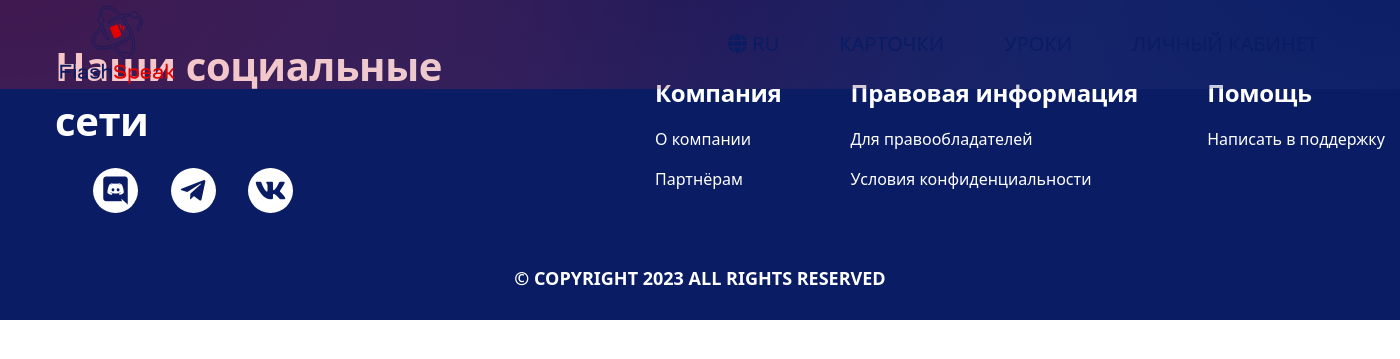
After one commit to Kickermax/flashspeak_website, a Django app: template templates/base_page.html in a window 1400 px wide. The commit adds this page. Shown: the top 359 px of the page. Run offline with Django 4.2, Linux system fonts and the light colour scheme; the template is opened without the code that fills it, so the values that code supplies are empty; parts of the project's set-up code (start-up, migrations or seed data) failed here and were passed over.

Commit message:
create base page

```diff
--- a/flashspeak/urls.py
+++ b/flashspeak/urls.py
@@ -20,5 +20,6 @@ from . import views
 
 urlpatterns = [
     path('admin/', admin.site.urls),
-    path('', views.landing_page, name='landing_page')
+    path('', views.landing_page, name='landing_page'),
+    path('cards', views.cards, name='cards')
 ]
--- a/flashspeak/views.py
+++ b/flashspeak/views.py
@@ -3,3 +3,7 @@ from django.shortcuts import render
 
 def landing_page(request):
     return render(request, 'landing_page.html')
+
+
+def cards(request):
+    return render(request, 'cards.html')
--- a/static/css/styles.css
+++ b/static/css/styles.css
@@ -571,6 +571,7 @@ input[type="checkbox"] {
 
 .nav-link {
     display: block;
+    font-size: 20px;
     padding-top: 0.625rem;
     padding-bottom: 0.75rem;
     color: #0A1D64;
@@ -1131,6 +1132,14 @@ a:hover.back-to-top {
         padding-top: 1.75rem;
     }
 
+    .base_navbar {
+        background-color: transparent;
+        flex-wrap: nowrap;
+        justify-content: start;
+        padding-left: 0;
+        padding-right: 0;
+    }
+
     .navbar-collapse {
         flex-basis: auto;
     }
--- /dev/null
+++ b/templates/base_page.html
@@ -0,0 +1,103 @@
+{% load static %}
+
+<!DOCTYPE html>
+<html lang="ru">
+<head>
+    <meta charset="UTF-8">
+    <title>{% block pagetitle %}{% endblock %}</title>
+    <!-- load static -->
+    {% load static %}
+    <!-- CSS -->
+    <link rel="preconnect" href="https://fonts.gstatic.com" />
+    <link href="https://fonts.googleapis.com/css2?family=Open+Sans:ital,wght@0,400;0,600;0,700;1,400&display=swap" rel="stylesheet" />
+    <link href="{% static 'css/fontawesome-all.css' %}" rel="stylesheet" />
+    <link href="{% static 'css/styles.css' %}" rel="stylesheet" />
+    <link href="https://unpkg.com/tailwindcss@^2/dist/tailwind.min.css" rel="stylesheet" />
+
+</head>
+<body>
+<main>
+<!-- Navigation -->
+    <nav class="base_navbar fixed-top custom-navbar" style="background-image: url('{% static 'images/background.svg' %}'); background-size: cover; background-position: center center; background-repeat: no-repeat; background-attachment: fixed;>
+                <div class="container-fluid sm:px-4 lg:px-8 flex flex-wrap items-center justify-between lg:flex-nowrap">
+        <div class="container-fluid sm:px-4 lg:px-8 flex flex-wrap items-center justify-between lg:flex-nowrap">
+
+            <a class="inline-block mr-4 py-0.5 text-xl whitespace-nowrap hover:no-underline focus:no-underline" href="index.html">
+                <img src="{% static 'images/logo.svg' %}" alt="alternative" class="custom-logo" />
+            </a>
+
+            <button class="background-transparent rounded text-xl leading-none hover:no-underline focus:no-underline lg:hidden lg:text-gray-400" type="button" data-toggle="offcanvas">
+                <span class="navbar-toggler-icon inline-block w-8 h-8 align-middle"></span>
+            </button>
+
+            <div class="navbar-collapse offcanvas-collapse lg:flex lg:flex-grow lg:items-center" id="navbarsExampleDefault">
+                <ul class="pl-0 mt-3 mb-2 ml-auto flex flex-col list-none lg:mt-0 lg:mb-0 lg:flex-row">
+                    <li>
+                        <a class="nav-link page-scroll language-switcher" href="#">
+                            <i class="fas fa-globe"></i> RU
+                        </a>
+                    </li>
+                    <li>
+                        <a class="nav-link" href="/cards">КАРТОЧКИ</a>
+                    </li>
+                    <li>
+                        <a class="nav-link" href="#details">УРОКИ</a>
+                    </li>
+                    <li>
+                        <a class="nav-link" href="#details">ЛИЧНЫЙ КАБИНЕТ</a>
+                    </li>
+                </ul>
+            </div> <!-- end of navbar-collapse -->
+        </div> <!-- end of container -->
+    </nav> <!-- end of navbar -->
+    <!-- end of navigation -->
+
+    <!-- Footer -->
+    {% block content %}{% endblock %}
+    <footer class="footer">
+      <div class="our-social">
+        <h2>Наши социальные сети</h2>
+        <div class="icons">
+          <div class="icon-wrapper">
+            <span class="icon fab fa-discord"></span>
+          </div>
+          <div class="icon-wrapper">
+            <span class="icon fab fa-telegram-plane"></span>
+          </div>
+          <div class="icon-wrapper">
+            <span class="icon fab fa-vk"></span>
+          </div>
+        </div>
+      </div>
+      <div class="menu-container">
+        <div class="menu">
+          <h3>Компания</h3>
+          <ul>
+            <li>О компании</li>
+            <li>Партнёрам</li>
+          </ul>
+        </div>
+        <div class="menu">
+          <h3>Правовая информация</h3>
+          <ul>
+            <li>Для правообладателей</li>
+            <li>Условия конфиденциальности</li>
+          </ul>
+        </div>
+        <div class="menu">
+          <h3>Помощь</h3>
+          <ul>
+            <li>Написать в поддержку</li>
+          </ul>
+        </div>
+      </div>
+      <div class="copyright">
+        © COPYRIGHT 2023 ALL RIGHTS RESERVED
+      </div>
+    </footer>
+</main>
+    <!-- Scripts -->
+    <script src="{% static 'js/jquery.min.js' %}"></script> <!-- jQuery for JavaScript plugins -->
+    <script src="{% static 'js/scripts.js' %}"></script> <!-- Custom scripts -->
+</body>
+</html>
--- a/templates/landing_page.html
+++ b/templates/landing_page.html
@@ -25,8 +25,6 @@
     <link rel="preconnect" href="https://fonts.gstatic.com" />
     <link href="https://fonts.googleapis.com/css2?family=Open+Sans:ital,wght@0,400;0,600;0,700;1,400&display=swap" rel="stylesheet" />
     <link href="{% static 'css/fontawesome-all.css' %}" rel="stylesheet" />
-    <link href="{% static 'css/swiper.css' %}" rel="stylesheet" />
-    <link href="{% static 'css/magnific-popup.css' %}" rel="stylesheet" />
     <link href="{% static 'css/styles.css' %}" rel="stylesheet" />
     <link href="https://unpkg.com/tailwindcss@^2/dist/tailwind.min.css" rel="stylesheet" />
 
@@ -76,7 +74,7 @@
                 <div class="mb-16 lg:mt-32 xl:mt-40 xl:mr-12">
                     <h1 class="h1-large h1-header mb-8">Изучайте новый язык с помощью Anki-карточек</h1>
                     <p class="p-large h3-header mb-10">Откройте для себя увлекательный и эффективный способ овладеть иностранным языком</p>
-                    <a class="btn-solid-lg" href="#your-link"><i></i>ПОПРОБОВАТЬ</a>
+                    <a class="btn-solid-lg" href="/cards"><i></i>ПОПРОБОВАТЬ</a>
                     <p class="p-large p-header mb-4">Карточки и уроки для самых востребованных языков</p>
                     <div class="language-list pl-0 mt-3 mb-4 ml-auto lg:mt-0 lg:mb-0">
                         <div class="language-item">
```
Also changed, not shown: templates/cards.html (added, +40 -0 lines).
